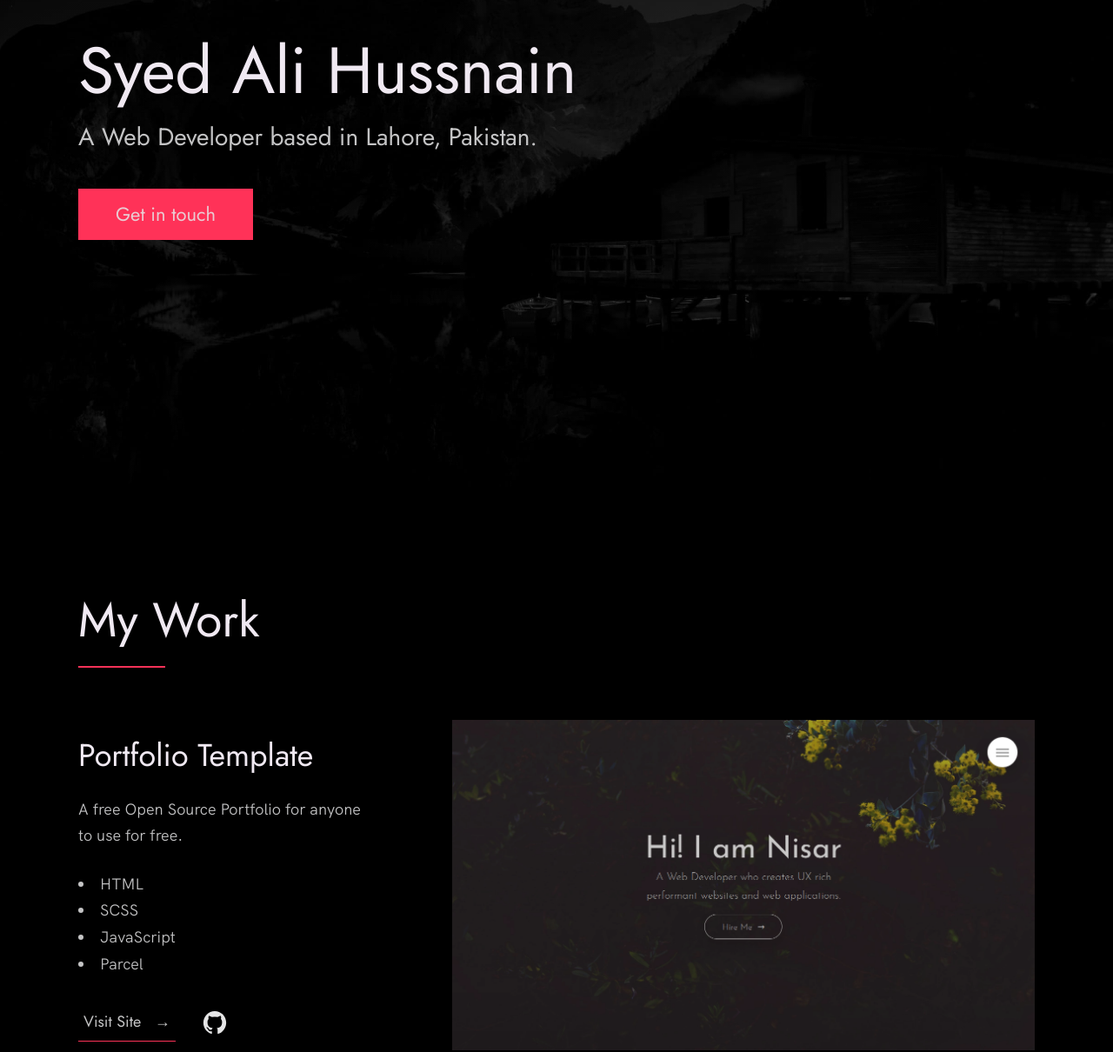
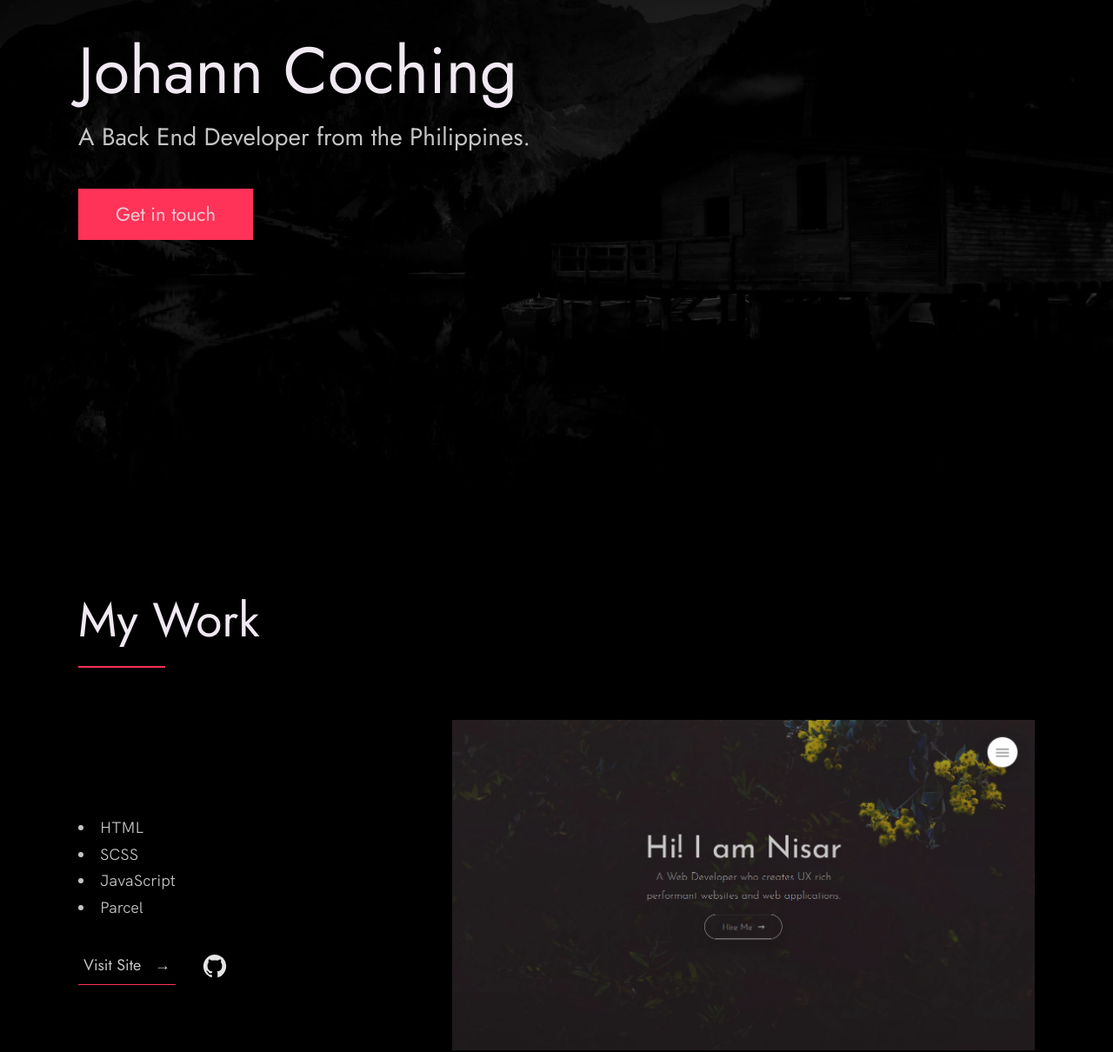
Before and after one commit to JCoching/coching-Porfolio, a plain HTML site: page index.html in a window 1280 px wide. Shown: the part 240-1450 px from the top of the page at 87% size. Drawn offline with Linux system fonts and the light colour scheme.

Commit message:
upated html

```diff
--- a/index.html
+++ b/index.html
@@ -24,12 +24,12 @@
 
   <!-- Put your site title here -->
   <title>
-    Syed Ali Hussnain | A Web Developer based in Lahore, Pakistan.
+    Johann Coching | Back End Developer
   </title>
 
-  <meta name="description" content="Add small description of yourslef.">
+  <meta name="description" content="Philippines">
   <!-- Add some coding keywords below, Ex: (React, CSS etc) -->
-  <meta name="keywords" content="Put your name, skills and some coding keywords" />
+  <meta name="keywords" content="Java, Python, C#, Prolog" />
   <link rel="stylesheet" href="index.css" />
 </head>
 
@@ -56,10 +56,10 @@
       <div class="header__text">
         <h1 class="heading-primary">
           <!-- Replace the following name with your name -->
-          <span>Syed Ali Hussnain</span>
+          <span>Johann Coching</span>
         </h1>
         <!-- Put a small paragraph about yourself -->
-        <p>A Web Developer based in Lahore, Pakistan.</p>
+        <p>A Back End Developer from the Philippines.</p>
         <a href="#contact" class="btn btn--pink">Get in touch</a>
       </div>
     </div>
@@ -78,9 +78,8 @@
 
           <div class="work__box">
             <div class="work__text">
-              <h3>Portfolio Template</h3>
+              <h3></h3>
               <p>
-                A free Open Source Portfolio for anyone to use for free.
               </p>
               <ul class="work__list">
                 <li>HTML</li>
```
